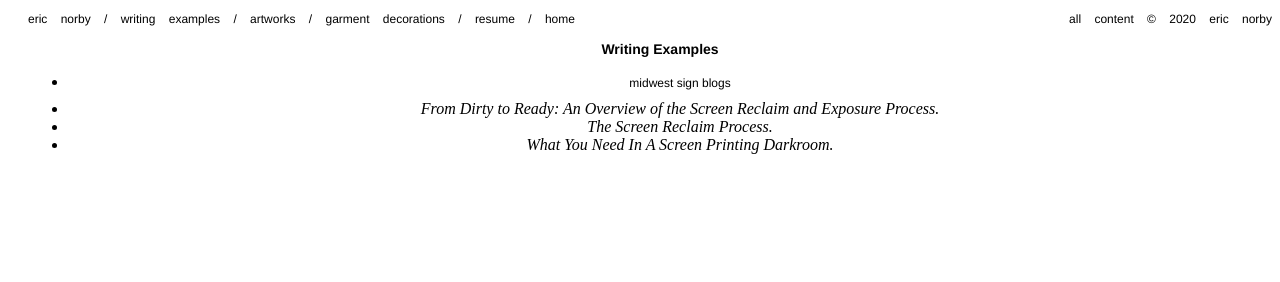
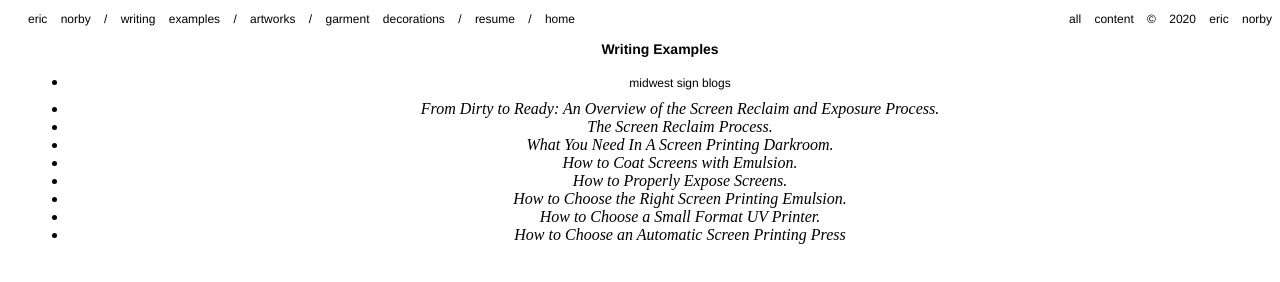
Before and after one commit to ericnorby/ericnorby.github.io, a plain HTML site: page writing.html in a window 1280 px wide. Drawn offline with Linux system fonts and the light colour scheme.

Commit message:
Update writing.html

```diff
--- a/writing.html
+++ b/writing.html
@@ -30,10 +30,14 @@ eric norby /
 <h1>Writing Examples</h1>
 <ul>
     <li><h2>Midwest Sign Blogs</h2></li>
-    <li><a href="https://www.midwestsign.com/blog/2020/09/11/from-dirty-to-ready-an-overview-of-the-screen-reclaim-and-exposure-process/"><em>From Dirty to Ready: An Overview of the Screen Reclaim and Exposure Process.</em></li></a>
+       <li><a href="https://www.midwestsign.com/blog/2020/09/11/from-dirty-to-ready-an-overview-of-the-screen-reclaim-and-exposure-process/"><em>From Dirty to Ready: An Overview of the Screen Reclaim and Exposure Process.</em></li></a>
     <li><a href="https://www.midwestsign.com/blog/2020/09/16/the-screen-reclaim-process/"><em>The Screen Reclaim Process.</em></a></li>
-    <li><a href=:https://www.midwestsign.com/blog/2020/09/24/what-you-need-in-a-screen-printing-darkroom/"><em>What You Need In A Screen Printing Darkroom.</em></a></li>
-</ul>
+    <li><a href="https://www.midwestsign.com/blog/2020/09/24/what-you-need-in-a-screen-printing-darkroom/"><em>What You Need In A Screen Printing Darkroom.</em></a></li>
+    <li><a href="https://www.midwestsign.com/blog/2020/09/28/how-to-coat-screens-with-emulsion/"><em>How to Coat Screens with Emulsion.</em></a></li>
+    <li><a href="https://www.midwestsign.com/blog/2020/10/07/how-to-properly-expose-screens/"><em>How to Properly Expose Screens.</em></a></li>
+    <li><a href="https://www.midwestsign.com/blog/2020/10/12/how-to-choose-the-right-screen-printing-emulsion/"><em>How to Choose the Right Screen Printing Emulsion.</em></a></li>
+    <li><a href="https://www.midwestsign.com/blog/2020/10/16/how-to-choose-a-small-format-uv-printer/"><em>How to Choose a Small Format UV Printer.</em></a></li>
+    <li><a href="https://www.midwestsign.com/blog/2020/10/27/how-to-choose-an-automatic-screen-printing-press/"><em>How to Choose an Automatic Screen Printing Press</em></a></li>
 
 
 </div>
```
